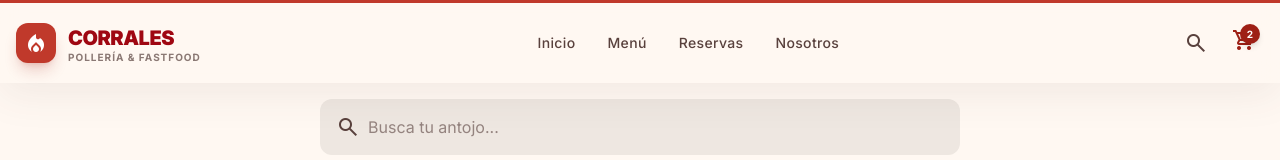
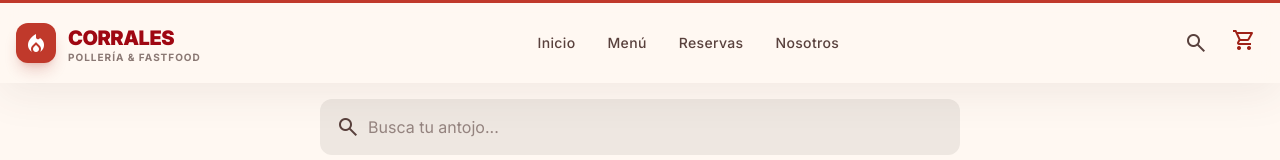
Before and after one commit to hectorDev2/corrales-web, a Next.js app: page /menu in a window 1280 px wide. Shown: the top 160 px of the page. Built offline with nearby package versions, Linux system fonts and the light colour scheme.

Commit message:
feat(cart): wire cart interactions across layout and menu

```diff
--- a/src/app/layout.tsx
+++ b/src/app/layout.tsx
@@ -1,6 +1,7 @@
 import type { Metadata } from "next";
 import { Inter } from "next/font/google";
 
+import { CartDrawer } from "@/components/cart";
 import { BottomNav, Header } from "@/components/layout";
 
 import "./globals.css";
@@ -36,6 +37,7 @@ export default function RootLayout({
           {children}
         </main>
         <BottomNav />
+        <CartDrawer />
       </body>
     </html>
   );
--- a/src/components/layout/CartButton.tsx
+++ b/src/components/layout/CartButton.tsx
@@ -1,13 +1,15 @@
 "use client";
 
-interface CartButtonProps {
-  itemCount?: number;
-}
+import { useCartStore } from "@/store/cart";
 
-export function CartButton({ itemCount = 0 }: CartButtonProps) {
+export function CartButton() {
+  const { openDrawer, totalItems } = useCartStore();
+  const count = totalItems();
+
   return (
     <button
       aria-label="Carrito de compras"
+      onClick={openDrawer}
       className="relative p-2 text-primary transition-transform active:scale-90"
     >
       <span
@@ -16,9 +18,9 @@ export function CartButton({ itemCount = 0 }: CartButtonProps) {
       >
         shopping_cart
       </span>
-      {itemCount > 0 && (
+      {count > 0 && (
         <span className="absolute top-1 right-1 flex h-4 w-4 md:h-5 md:w-5 items-center justify-center rounded-full bg-primary text-[10px] font-bold text-on-primary shadow-md">
-          {itemCount > 99 ? "99+" : itemCount}
+          {count > 99 ? "99+" : count}
         </span>
       )}
     </button>
--- a/src/components/layout/Header.tsx
+++ b/src/components/layout/Header.tsx
@@ -68,7 +68,7 @@ export function Header() {
                 search
               </span>
             </button>
-            <CartButton itemCount={2} />
+            <CartButton />
           </div>
         </div>
       </header>
--- a/src/components/menu/MenuPage.tsx
+++ b/src/components/menu/MenuPage.tsx
@@ -4,11 +4,13 @@ import { useMemo, useState } from "react";
 
 import { ProductCardMini } from "@/components/products";
 import { CATEGORIES, PRODUCTS, type Category } from "@/data/products";
+import { useCartStore } from "@/store/cart";
 import type { Product } from "@/types/product";
 
 export function MenuPage() {
   const [search, setSearch] = useState("");
   const [activeCategory, setActiveCategory] = useState<Category | "Todos">("Todos");
+  const { addItem, openDrawer } = useCartStore();
 
   const filtered = useMemo(() => {
     return PRODUCTS.filter((p) => {
@@ -23,8 +25,8 @@ export function MenuPage() {
   }, [search, activeCategory]);
 
   function handleAdd(product: Product) {
-    // TODO: conectar con el store de Zustand (feature/cart)
-    console.warn("Agregar al carrito:", product.name);
+    addItem(product);
+    openDrawer();
   }
 
   return (
```
